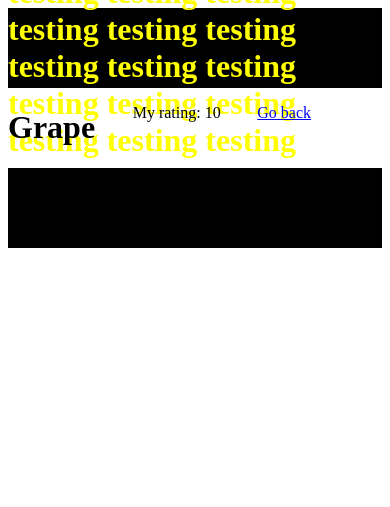
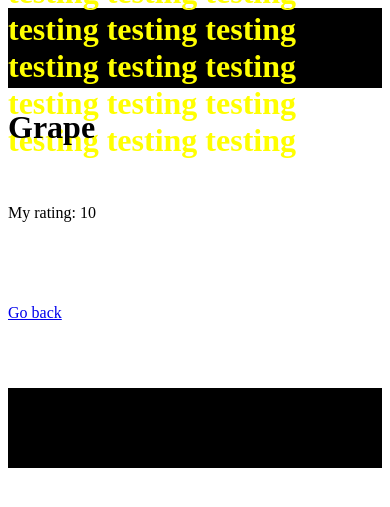
Before and after one commit to CalebCurry/flask-practice, a Flask app: page /drinks/1 in a window 390 px wide; the page is wider, and only the part inside the window is pictured. Shown: the top 507 px of that part. Run offline with Flask 2, Linux system fonts and the light colour scheme; parts of the project's set-up code (start-up, migrations or seed data) failed here and were passed over.

Commit message:
accidently made it correctly responsive

```diff
--- a/drink_ratings/static/style.css
+++ b/drink_ratings/static/style.css
@@ -26,6 +26,8 @@ main {
     grid-area: main;
     display: grid;
     grid-template-columns: 1fr 1fr 1fr;
+    grid-template-columns: repeat(auto-fill, minmax(30em, 1fr));
+    grid-auto-rows: minmax(100px, auto);
 
 }
 
```
